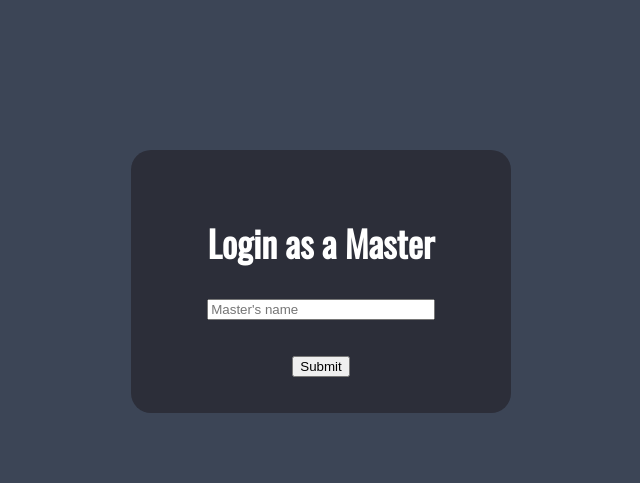
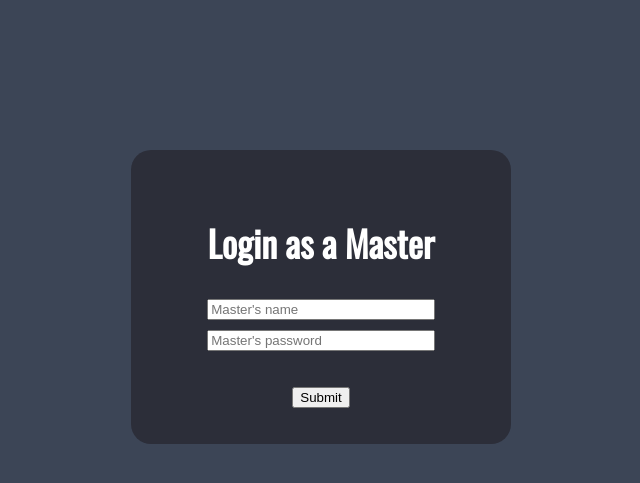
Before and after one commit to EvangelouSotiris/async_proxy_rce, a Node server app: page / in a window 1280 px wide. Shown: the top 483 px of the page, without its empty margins (319-959 px from the left). Run offline with Node 20, Linux system fonts and the light colour scheme; some libraries are stand-ins or nearby versions.

Commit message:
changes in login

```diff
--- a/app.js
+++ b/app.js
@@ -23,7 +23,10 @@ app.get('/' , function(req,res){
 
 app.post('/masterlog' , function(req, res){
 	let master = req.body.master_name;
-	console.log(master);
+	let pass = req.body.master_pass;
+	//Login checking logic
+
+	//
 	res.render('master_console', {page_name: master + '\'s console', master_name: master});
 });
 
--- a/views/login.handlebars
+++ b/views/login.handlebars
@@ -2,7 +2,8 @@
 	<form method='POST' action="/masterlog" style="background-color: #2C2E39; border-radius: 20px">
 		<br>
 		<h2 style="color: white">Login as a Master</h2>
-		<input type="text" style="width: 60%" name="master_name" placeholder="Master's name">
+		<input type="text" style="width: 60%; margin-bottom: 10px" name="master_name" placeholder="Master's name">
+		<input type="password" style="width: 60%;" name="master_pass" placeholder="Master's password">
 		<br><br>
 		<input type="submit" value="Submit">
 		<br><br>
```
